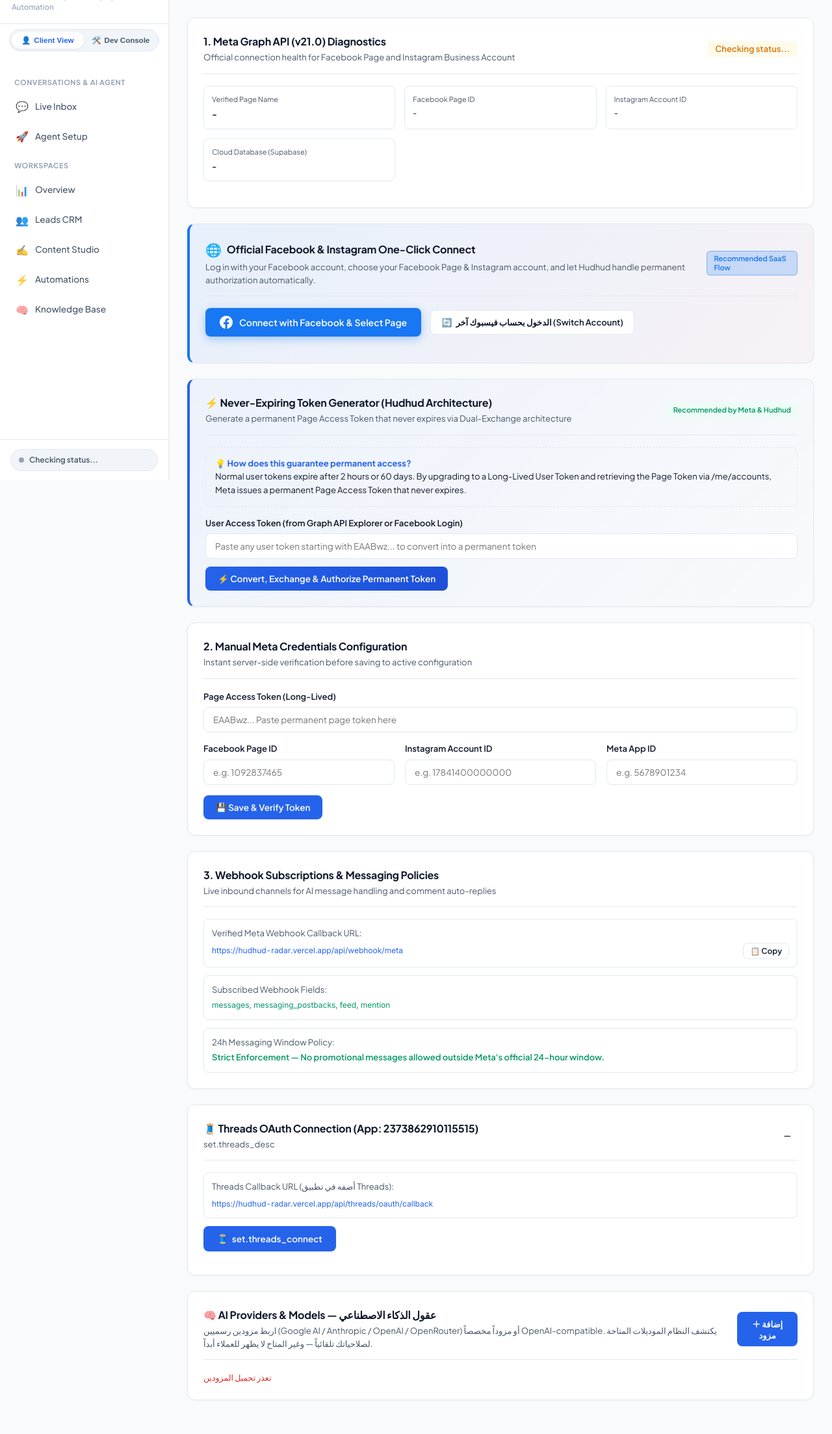
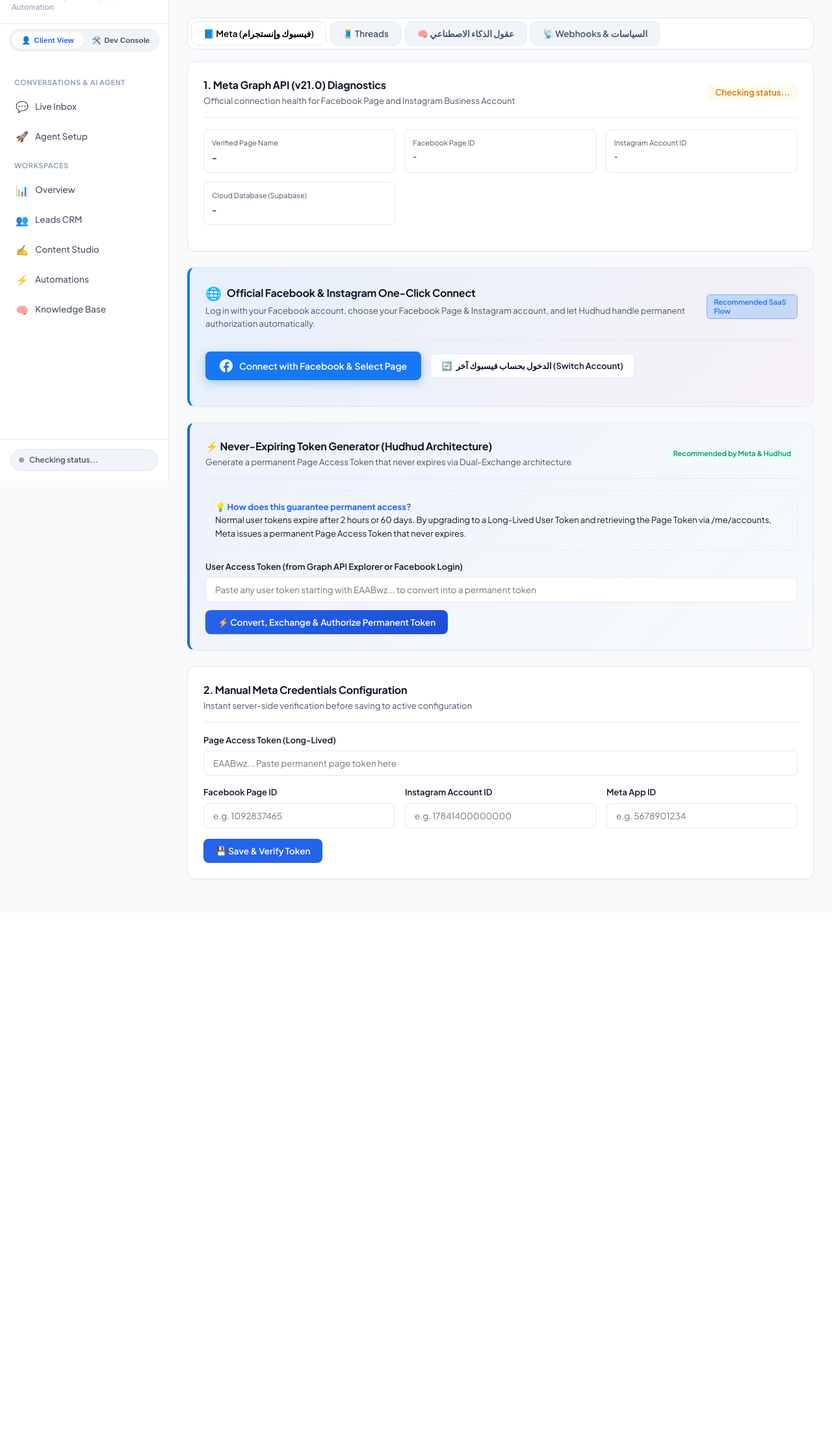
Before and after one commit to karim-abdalwahid/hudhud-radar, a Python web app: template src/templates/settings.html in a window 1280 px wide. Shown: the part 61-2268 px from the top of the page at 65% size. After the commit the page ends 1415 px from the top, so only its background shows below. Run offline with Jinja, Linux system fonts and the light colour scheme; the template is opened without the code that fills it, so the values that code supplies are empty.

Commit message:
feat(feedback): Google OAuth live (Supabase provider enabled + exchange flow), settings tabs decluttering, canonical domain, threads-vs-meta redirect clarification

```diff
--- a/src/templates/settings.html
+++ b/src/templates/settings.html
@@ -62,6 +62,15 @@
             </header>
 
             <div class="app-content">
+                <!-- Settings Tabs (reduces clutter — owner feedback #6) -->
+                <div class="studio-tab-bar" style="display:flex; gap:6px; margin-bottom:18px; flex-wrap:wrap;">
+                    <button type="button" class="set-tab active" onclick="switchSettingsTab('meta')" id="set-tab-meta" style="padding:9px 18px; border-radius:10px; border:1px solid var(--border-default); background:var(--bg-card); cursor:pointer; font-family:inherit; font-size:13.5px; font-weight:600;">📘 Meta (فيسبوك وإنستجرام)</button>
+                    <button type="button" class="set-tab" onclick="switchSettingsTab('threads')" id="set-tab-threads" style="padding:9px 18px; border-radius:10px; border:1px solid var(--border-default); background:var(--bg-subtle); cursor:pointer; font-family:inherit; font-size:13.5px; font-weight:600; color:var(--text-secondary);">🧵 Threads</button>
+                    <button type="button" class="set-tab" onclick="switchSettingsTab('ai')" id="set-tab-ai" style="padding:9px 18px; border-radius:10px; border:1px solid var(--border-default); background:var(--bg-subtle); cursor:pointer; font-family:inherit; font-size:13.5px; font-weight:600; color:var(--text-secondary);">🧠 عقول الذكاء الاصطناعي</button>
+                    <button type="button" class="set-tab" onclick="switchSettingsTab('webhooks')" id="set-tab-webhooks" style="padding:9px 18px; border-radius:10px; border:1px solid var(--border-default); background:var(--bg-subtle); cursor:pointer; font-family:inherit; font-size:13.5px; font-weight:600; color:var(--text-secondary);">📡 Webhooks & السياسات</button>
+                </div>
+
+                <div id="set-tab-page-meta">
                 <!-- Platform Connection Status Card -->
                 <div class="panel-section">
                     <div class="panel-header">
@@ -187,36 +196,9 @@
                         <div id="config-status-msg" style="font-size: 12px;"></div>
                     </div>
                 </div>
+                </div><!-- /set-tab-page-meta -->
 
-                <!-- Webhooks & Security Policies -->
-                <div class="panel-section">
-                    <div class="panel-header">
-                        <div>
-                            <h3 class="panel-title" data-i18n="set.webhooks_title">3. Webhook Subscriptions & Messaging Policies</h3>
-                            <div class="panel-desc" data-i18n="set.webhooks_desc">Live inbound channels for AI message handling and comment auto-replies</div>
-                        </div>
-                    </div>
-
-                    <div style="display: flex; flex-direction: column; gap: 12px;">
-                        <div style="background: var(--bg-input); padding: 12px; border: 1px solid var(--border-default); border-radius: var(--radius-sm); font-size: 13px;">
-                            <div style="color: var(--text-secondary); margin-bottom: 4px;" data-i18n="set.callback_label">Verified Meta Webhook Callback URL:</div>
-                            <div style="display: flex; align-items: center; justify-content: space-between; gap: 8px; flex-wrap: wrap;">
-                                <code id="webhook-callback-display" class="mono" style="color: var(--accent-blue); word-break: break-all;">https://hudhud-radar.vercel.app/api/webhook/meta</code>
-                                <button type="button" class="btn-secondary" style="padding: 4px 10px; font-size: 12px; cursor: pointer;" onclick="copyWebhookUrl()">📋 Copy</button>
-                            </div>
-                        </div>
-
-                        <div style="background: var(--bg-input); padding: 12px; border: 1px solid var(--border-default); border-radius: var(--radius-sm); font-size: 13px;">
-                            <div style="color: var(--text-secondary); margin-bottom: 4px;" data-i18n="set.fields_label">Subscribed Webhook Fields:</div>
-                            <code class="mono" style="color: var(--badge-green-text);">messages, messaging_postbacks, feed, mention</code>
-                        </div>
-
-                        <div style="background: var(--bg-input); padding: 12px; border: 1px solid var(--border-default); border-radius: var(--radius-sm); font-size: 13px;">
-                            <div style="color: var(--text-secondary); margin-bottom: 4px;" data-i18n="set.window_label">24h Messaging Window Policy:</div>
-                            <div style="color: var(--badge-green-text); font-weight: 600;" data-i18n="set.window_desc">Strict Enforcement — No promotional messages allowed outside Meta's official 24-hour window.</div>
-                        </div>
-                    </div>
-                </div>
+                <div id="set-tab-page-threads" style="display:none">
 
                 <!-- Threads OAuth Connection -->
                 <div class="panel-section">
@@ -247,8 +229,20 @@
                         </div>
                         <div id="threads-status-msg" style="font-size: 12.5px; color: var(--text-secondary);"></div>
                     </div>
+
+                    <!-- Where to configure each redirect (clears the "Form can't be saved" confusion) -->
+                    <div style="margin-top:14px; background:#eff6ff; border:1px solid #bfdbfe; border-radius:var(--radius-sm); padding:12px; font-size:12.5px; color:#1e40af; line-height:1.7;">
+                        <strong>📍 أين يُضبط كل رابط؟ (مهم — كل تطبيق منفصل)</strong><br>
+                        1️⃣ <b>تطبيق Threads</b> (2373862910115515) → Threads API use case → Configuration → Redirect URIs:<br>
+                        <code class="mono" style="direction:ltr; display:inline-block;">https://hudhud-radar.vercel.app/api/threads/oauth/callback</code><br>
+                        2️⃣ <b>تطبيق Meta الرئيسي</b> (2092880431308591) → Facebook Login → Settings → Valid OAuth Redirect URIs:<br>
+                        <code class="mono" style="direction:ltr; display:inline-block;">https://hudhud-radar.vercel.app/settings</code><br>
+                        ⚠️ عفواً وضح: رابط Threads لا يوضع أبداً في تطبيق فيسبوك الرئيسي — لهذا كان الفورم يرفض الحفظ.
+                    </div>
                 </div>
+                </div><!-- /set-tab-page-threads -->
 
+                <div id="set-tab-page-ai" style="display:none">
                 <!-- AI Providers & Models (opencode-style) -->
                 <div class="panel-section">
                     <div class="panel-header">
@@ -293,6 +287,39 @@
 
                     <div id="providers-list" style="display:flex; flex-direction:column; gap:10px;"></div>
                 </div>
+                </div><!-- /set-tab-page-ai -->
+
+                <div id="set-tab-page-webhooks" style="display:none">
+                <!-- Webhooks & Security Policies -->
+                <div class="panel-section">
+                    <div class="panel-header">
+                        <div>
+                            <h3 class="panel-title" data-i18n="set.webhooks_title">3. Webhook Subscriptions & Messaging Policies</h3>
+                            <div class="panel-desc" data-i18n="set.webhooks_desc">Live inbound channels for AI message handling and comment auto-replies</div>
+                        </div>
+                    </div>
+
+                    <div style="display: flex; flex-direction: column; gap: 12px;">
+                        <div style="background: var(--bg-input); padding: 12px; border: 1px solid var(--border-default); border-radius: var(--radius-sm); font-size: 13px;">
+                            <div style="color: var(--text-secondary); margin-bottom: 4px;" data-i18n="set.callback_label">Verified Meta Webhook Callback URL:</div>
+                            <div style="display: flex; align-items: center; justify-content: space-between; gap: 8px; flex-wrap: wrap;">
+                                <code id="webhook-callback-display" class="mono" style="color: var(--accent-blue); word-break: break-all;">https://hudhud-radar.vercel.app/api/webhook/meta</code>
+                                <button type="button" class="btn-secondary" style="padding: 4px 10px; font-size: 12px; cursor: pointer;" onclick="copyWebhookUrl()">📋 Copy</button>
+                            </div>
+                        </div>
+
+                        <div style="background: var(--bg-input); padding: 12px; border: 1px solid var(--border-default); border-radius: var(--radius-sm); font-size: 13px;">
+                            <div style="color: var(--text-secondary); margin-bottom: 4px;" data-i18n="set.fields_label">Subscribed Webhook Fields:</div>
+                            <code class="mono" style="color: var(--badge-green-text);">messages, messaging_postbacks, feed, mention</code>
+                        </div>
+
+                        <div style="background: var(--bg-input); padding: 12px; border: 1px solid var(--border-default); border-radius: var(--radius-sm); font-size: 13px;">
+                            <div style="color: var(--text-secondary); margin-bottom: 4px;" data-i18n="set.window_label">24h Messaging Window Policy:</div>
+                            <div style="color: var(--badge-green-text); font-weight: 600;" data-i18n="set.window_desc">Strict Enforcement — No promotional messages allowed outside Meta's official 24-hour window.</div>
+                        </div>
+                    </div>
+                </div>
+                </div><!-- /set-tab-page-webhooks -->
             </div>
         </main>
     </div>
@@ -302,6 +329,21 @@
     <script>
         function t(key) {
             return window.hudhudI18n ? window.hudhudI18n.t(key) : key;
+        }
+
+        // ==================== Settings Tabs (owner feedback #6: reduce clutter) ====================
+        function switchSettingsTab(tab) {
+            ['meta', 'threads', 'ai', 'webhooks'].forEach(t_ => {
+                const page = document.getElementById(`set-tab-page-${t_}`);
+                const btn = document.getElementById(`set-tab-${t_}`);
+                if (page) page.style.display = t_ === tab ? 'block' : 'none';
+                if (btn) {
+                    const active = t_ === tab;
+                    btn.classList.toggle('active', active);
+                    btn.style.background = active ? 'var(--bg-card)' : 'var(--bg-subtle)';
+                    btn.style.color = active ? 'var(--text-primary)' : 'var(--text-secondary)';
+                }
+            });
         }
 
         async function loadSettingsStatus() {
```
Also changed, not shown: scripts/validate_settings_tabs.py (added, +10 -0 lines).
